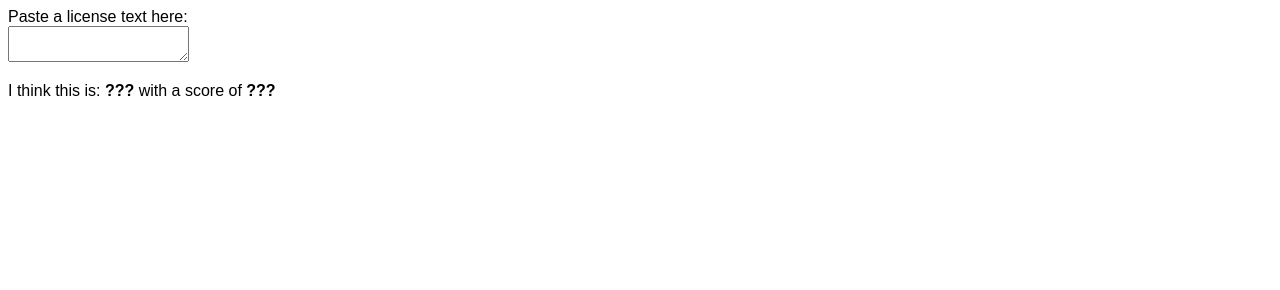
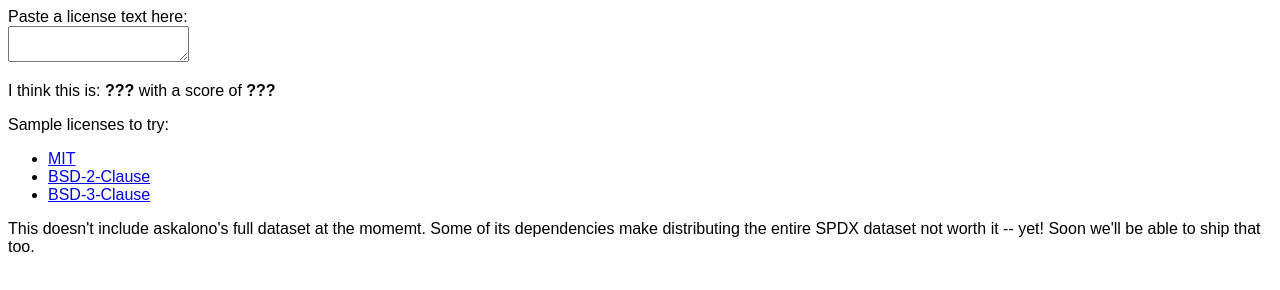
Before and after one commit to jpeddicord/askalono, a website built with webpack: page wasm/index.html in a window 1280 px wide. Built offline with nearby package versions, Linux system fonts and the light colour scheme; files whose address does not match are found by name.

Commit message:
wasm build fixups

```diff
--- a/wasm/demo.js
+++ b/wasm/demo.js
@@ -80,7 +80,10 @@ OR TORT (INCLUDING NEGLIGENCE OR OTHERWISE) ARISING IN ANY WAY OUT OF THE
 USE OF THIS SOFTWARE, EVEN IF ADVISED OF THE POSSIBILITY OF SUCH DAMAGE.
 `;
 
+console.log('im here!');
+
 wasm.then(({ AskalonoStore }) => {
+  console.log('im wasm!');
   const store = new AskalonoStore();
   store.add_license('MIT', mit);
   store.add_license('BSD-2-Clause', bsd2clause);
--- a/wasm/index.html
+++ b/wasm/index.html
@@ -17,5 +17,16 @@
   <p>
     I think this is: <strong id="result_name">???</strong> with a score of <strong id="result_score">???</strong>
   </p>
+
+  Sample licenses to try:
+  <ul>
+    <li><a href="https://choosealicense.com/licenses/mit/">MIT</a></li>
+    <li><a href="https://opensource.org/licenses/BSD-2-Clause">BSD-2-Clause</a></li>
+    <li><a href="https://opensource.org/licenses/BSD-3-Clause">BSD-3-Clause</a></li>
+  </ul>
+
+  <p>
+    This doesn't include askalono's full dataset at the momemt. Some of its dependencies make distributing the entire SPDX dataset not worth it -- yet! Soon we'll be able to ship that too.
+  </p>
 </body>
 </html>
```
Also changed, not shown: 2 other files.
